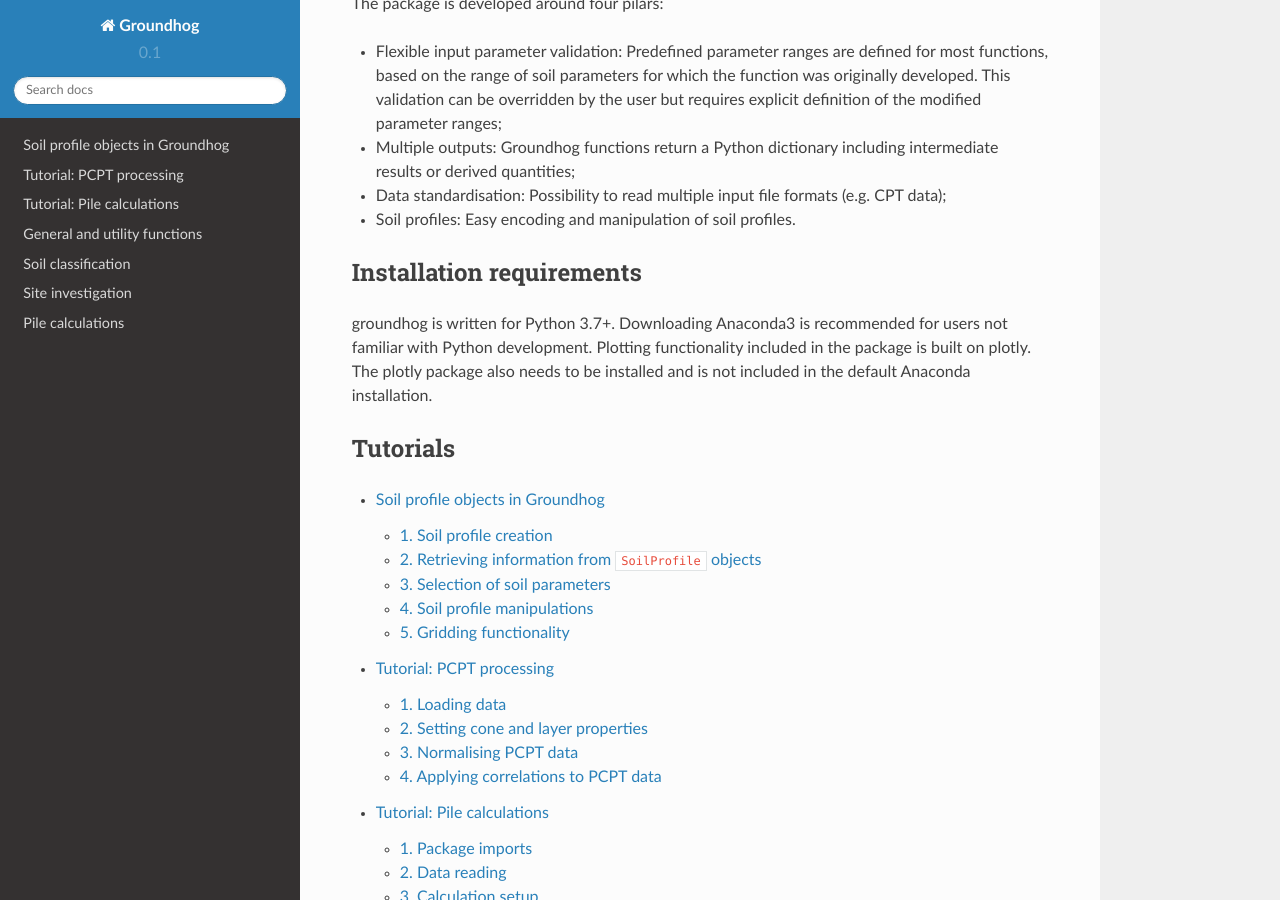
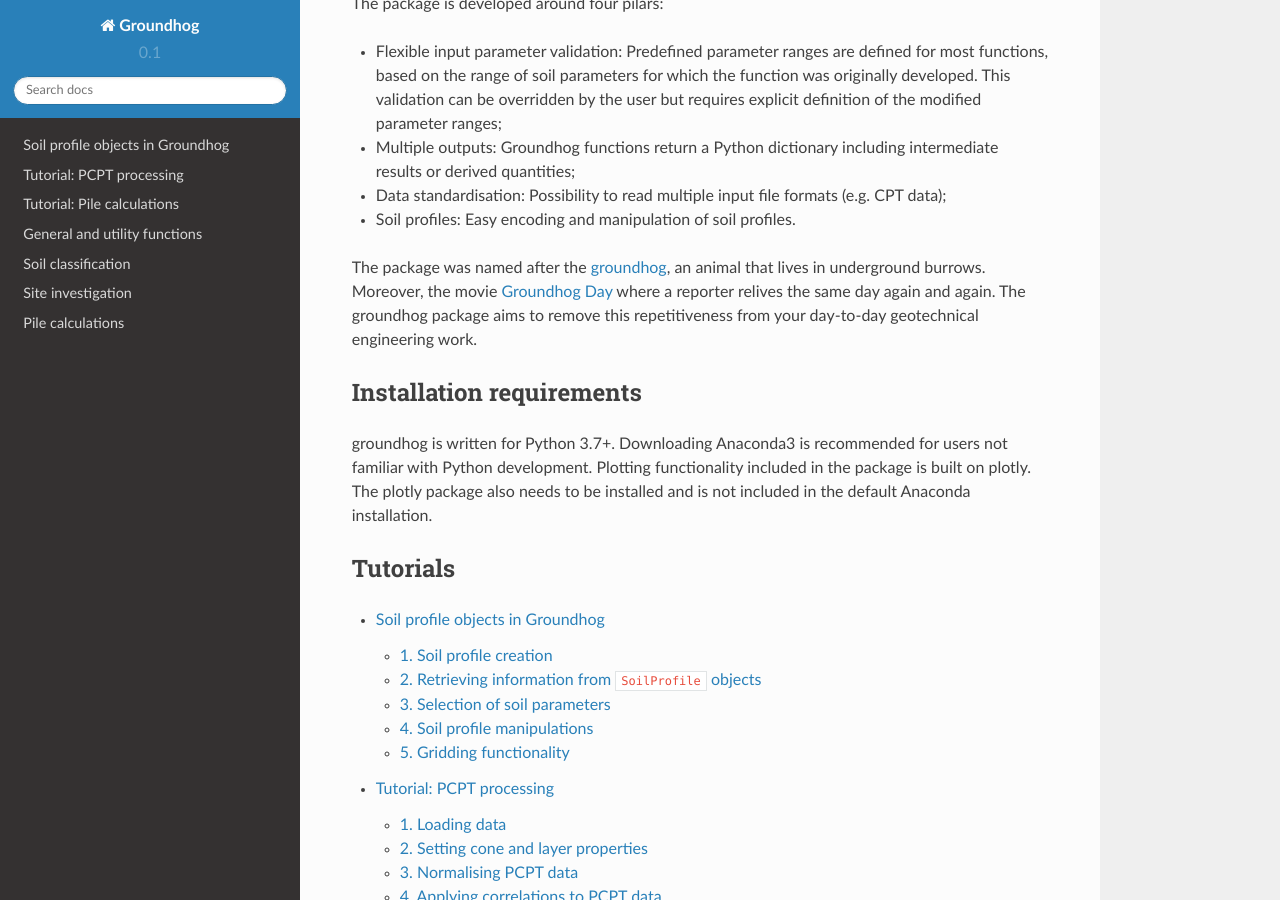
Before and after one commit to snakesonabrain/groundhog, a Sphinx documentation site: the page built from docs/index.rst, in a window 1280 px wide and 900 px high, scrolled down 373 px. Built offline with Sphinx 7.4.7 and the Read the Docs theme 2.0.0, drawn with Linux system fonts in a browser that asks for light colours; pages that are not in the unit, such as notebooks, are missing from menus; the version number is read from the project's files by our own code.

Commit message:
Added some explanation on the reason for the package name

```diff
--- a/docs/index.rst
+++ b/docs/index.rst
@@ -19,6 +19,12 @@
 - Data standardisation: Possibility to read multiple input file formats (e.g. CPT data);
 
 - Soil profiles: Easy encoding and manipulation of soil profiles.
+
+
+The package was named after the `groundhog <https://en.wikipedia.org/wiki/Groundhog/>`_, an animal
+that lives in underground burrows. Moreover, the movie `Groundhog Day <https://en.wikipedia.org/wiki/Groundhog_Day_(film)/>`_ where
+a reporter relives the same day again and again. The groundhog package aims to remove this repetitiveness
+from your day-to-day geotechnical engineering work.
 
 
 Installation requirements
```
